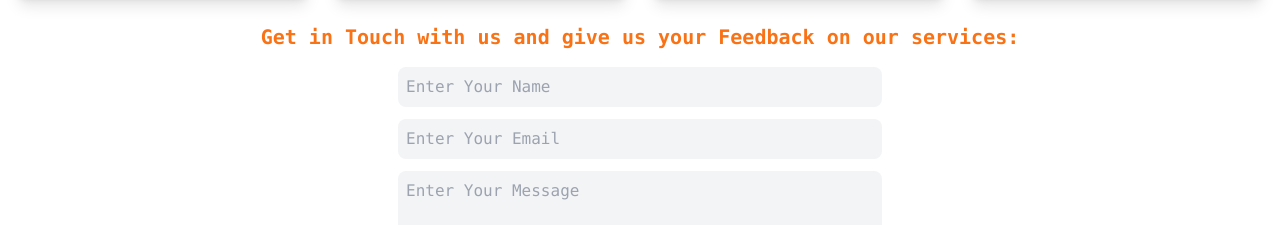
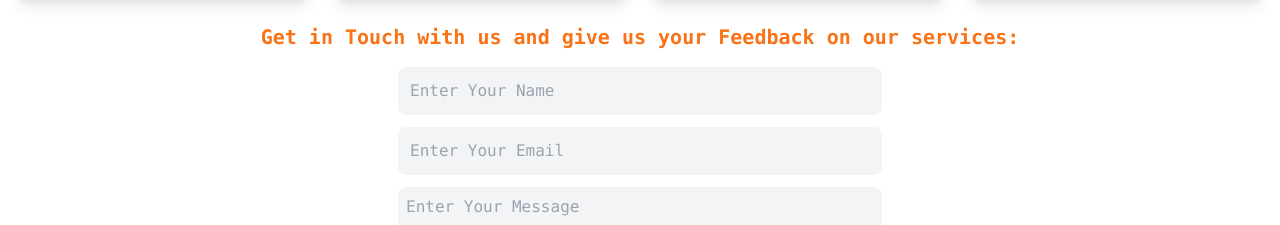
Before and after one commit to Solomon-Gachure/kukubaze, a React (Create React App) app: page / in a window 1280 px wide. Shown: the part 2577-2802 px from the top of the page. Built offline with nearby package versions, Linux system fonts and the light colour scheme.

Commit message:
Slight changes to the input form

```diff
--- a/src/component/contact.jsx
+++ b/src/component/contact.jsx
@@ -8,8 +8,8 @@ const Contact = () => {
         </div>
        <div className='max-w-[500px] mx-auto p-2' >
               <form className='flex flex-col justify-center gap-3' action="https://getform.io/f/db96c5fb-9063-4883-a850-e833759e93be" method="post">
-                  <input required className='bg-gray-100 p-2 rounded-lg outline-gray-100' name='name' type="text" placeholder='Enter Your Name' />
-                  <input required className='bg-gray-100 p-2 rounded-lg outline-gray-100' name='email' type="text" placeholder='Enter Your Email' />
+                  <input required className='bg-gray-100 p-3 rounded-lg outline-gray-100' name='name' type="text" placeholder='Enter Your Name' />
+                  <input required className='bg-gray-100 p-3 rounded-lg outline-gray-100' name='email' type="text" placeholder='Enter Your Email' />
                   <textarea required className='bg-gray-100 p-2 rounded-lg outline-gray-100' name="message" id="" cols="30" rows="5" placeholder='Enter Your Message'></textarea>
                   <div className='max-w-[500px] flex justify-center'>
                       <button className='text-white bg-green-500 hover:scale-105 duration-300 border-green-500 font-bold'>SUBMIT</button>
```
